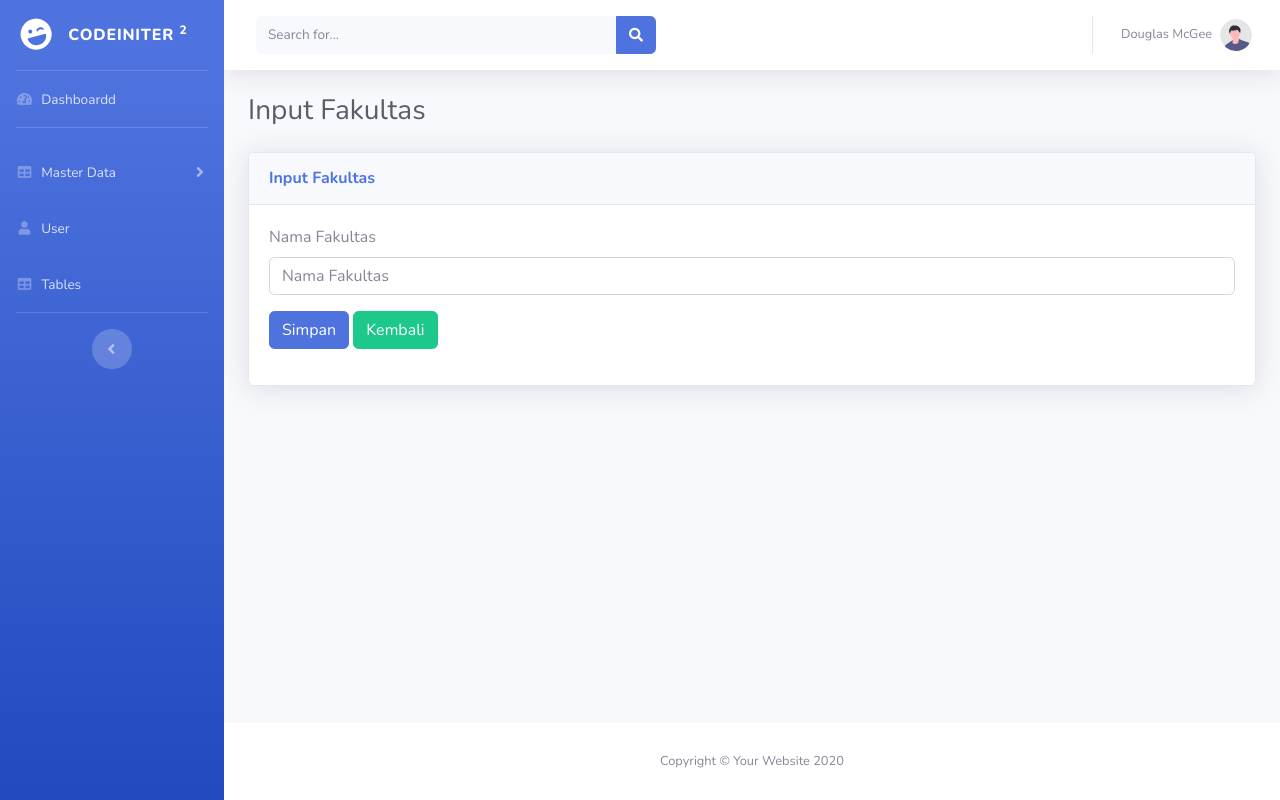
After one commit to Nureko-D/Padang-Tek, a CodeIgniter app: page /2025/fakultas/input_fakultas in a window 1280 px wide. The commit adds this page. Run offline with CodeIgniter, Linux system fonts and the light colour scheme.

Commit message:
tambah fakul&prodi, blm beres

```diff
--- /dev/null
+++ b/application/controllers/Fakultas.php
@@ -0,0 +1,66 @@
+<?php
+class Fakultas extends CI_Controller
+{
+
+    public function __construct()
+    {
+        parent::__construct();
+        $this->load->model('m_fakultas');
+    }
+
+
+    public function index()
+    {
+        $data = array(
+            'judul' => 'Fakultas',
+            'page' => 'fakultas/v_fakultas',
+            'fakultas' => $this->m_fakultas->all_data(),
+        );
+        $this->load->view('v_template', $data, false);
+    }
+    public function input_fakultas()
+    {
+        $this->form_validation->set_rules('nama_fakultas', 'Nama Fakultas', 'required', [
+            'required' => '%s Harus diisi'
+        ]);
+
+        if ($this->form_validation->run() == FALSE) {
+
+            $data = array(
+                'judul' => 'Input Fakultas',
+                'page' => 'fakultas/v_input_fakultas',
+            );
+            $this->load->view('v_template', $data, false);
+        } else {
+            $data = array(
+                'nama_fakultas' => $this->input->post('nama_fakultas'),
+            );
+            $this->m_fakultas->insert_data($data);
+            redirect('fakultas/index');
+        }
+    }
+
+    public function edit_fakultas($id_fakultas)
+    {
+        $this->form_validation->set_rules('nama_fakultas', 'Nama Fakultas', 'required', [
+            'required' => '%s Harus diisi'
+        ]);
+
+        if ($this->form_validation->run() == FALSE) {
+
+            $data = array(
+                'judul' => 'Edit Fakultas',
+                'page' => 'fakultas/v_edit_fakultas',
+                'fakultas' => $this->m_fakultas->detail_data($id_fakultas),
+            );
+            $this->load->view('v_template', $data, false);
+        } else {
+            $data = array(
+                'id_fakultas' => $id_fakultas,
+                'nama_fakultas' => $this->input->post('nama_fakultas'),
+            );
+            $this->m_fakultas->insert_data($data);
+            redirect('fakultas/index');
+        }
+    }
+}
--- a/application/models/M_fakultas.php
+++ b/application/models/M_fakultas.php
@@ -9,4 +9,25 @@ class M_fakultas extends CI_Model
         $this->db->from('tbl_fakultas');
         return $this->db->get()->result();
     }
+
+    public function insert_data($data)
+    {
+        $this->db->insert('tbl_fakultas', $data);
+    }
+
+    public function detail_data($id_fakultas)
+    {
+        $this->db->select('*');
+        $this->db->from('tbl_fakultas');
+        $this->db->where('id_fakultas', $id_fakultas);
+
+        return $this->db->get()->row();
+    }
+
+    public function update_data($data)
+    {
+        $this->db->where('id_fakultas', $data['id_fakultas']);
+
+        $this->db->update('tbl_fakultas', $data);
+    }
 }
--- /dev/null
+++ b/application/views/fakultas/v_input_fakultas.php
@@ -0,0 +1,25 @@
+ <!-- Basic Card Example -->
+ <div class="card shadow mb-4">
+     <div class="card-header py-3">
+         <h6 class="m-0 font-weight-bold text-primary"><?= $judul; ?></h6>
+     </div>
+     <div class="card-body">
+         <?php
+            //notif validasi form diambil dari halam utama yg danger
+            echo validation_errors('<div class="col-sm-12"><div class="card bg-danger text-white shadow">
+                        <div class="card-body">', '</div></div></div>');
+            ?>
+
+         <!-- form open dibawah arahkan ke inputan, yaitu controller mahasiswa/nama function input mahasiswa -->
+         <?php echo form_open('fakultas/input_fakultas') ?>
+         <div class="form-group">
+             <label>Nama Fakultas</label>
+             <input name="nama_fakultas" class="form-control" placeholder="Nama Fakultas" type="text">
+         </div>
+         <div class="form-group">
+             <button class="btn btn-primary btn-sml" type="submit">Simpan</button>
+             <a href="<?= base_url('fakultas/index') ?>" class="btn btn-success">Kembali</a>
+             <?php echo form_close() ?>
+         </div>
+     </div>
+ </div>
--- a/application/views/v_template.php
+++ b/application/views/v_template.php
@@ -69,8 +69,8 @@
                 <div id="collapseTwo" class="collapse" aria-labelledby="headingTwo" data-parent="#accordionSidebar">
                     <div class="bg-white py-2 collapse-inner rounded">
                         <a class="collapse-item" href="<?= base_url('mahasiswa/index') ?>">Mahasiswa</a>
-                        <a class="collapse-item" href="cards.html">Fakultas</a>
-                        <a class="collapse-item" href="cards.html">Program Studi</a>
+                        <a class="collapse-item" href="<?= base_url('fakultas/index') ?>">Fakultas</a>
+                        <a class="collapse-item" href="<?= base_url('prodi/index') ?>">Program Studi</a>
                         <a class="collapse-item" href="cards.html">Dosen</a>
                     </div>
                 </div>
```
Also changed, not shown: application/controllers/Prodi.php (added, +43 -0 lines), application/models/M_prodi.php (+14 -0 lines), application/views/fakultas/v_edit_fakultas.php (added, +25 -0 lines), application/views/fakultas/v_fakultas.php (added, +24 -0 lines), application/views/prodi/v_edit_prodi.php (added, +25 -0 lines), application/views/prodi/v_input_prodi.php (added, +25 -0 lines), application/views/prodi/v_prodi.php (added, +23 -0 lines).
